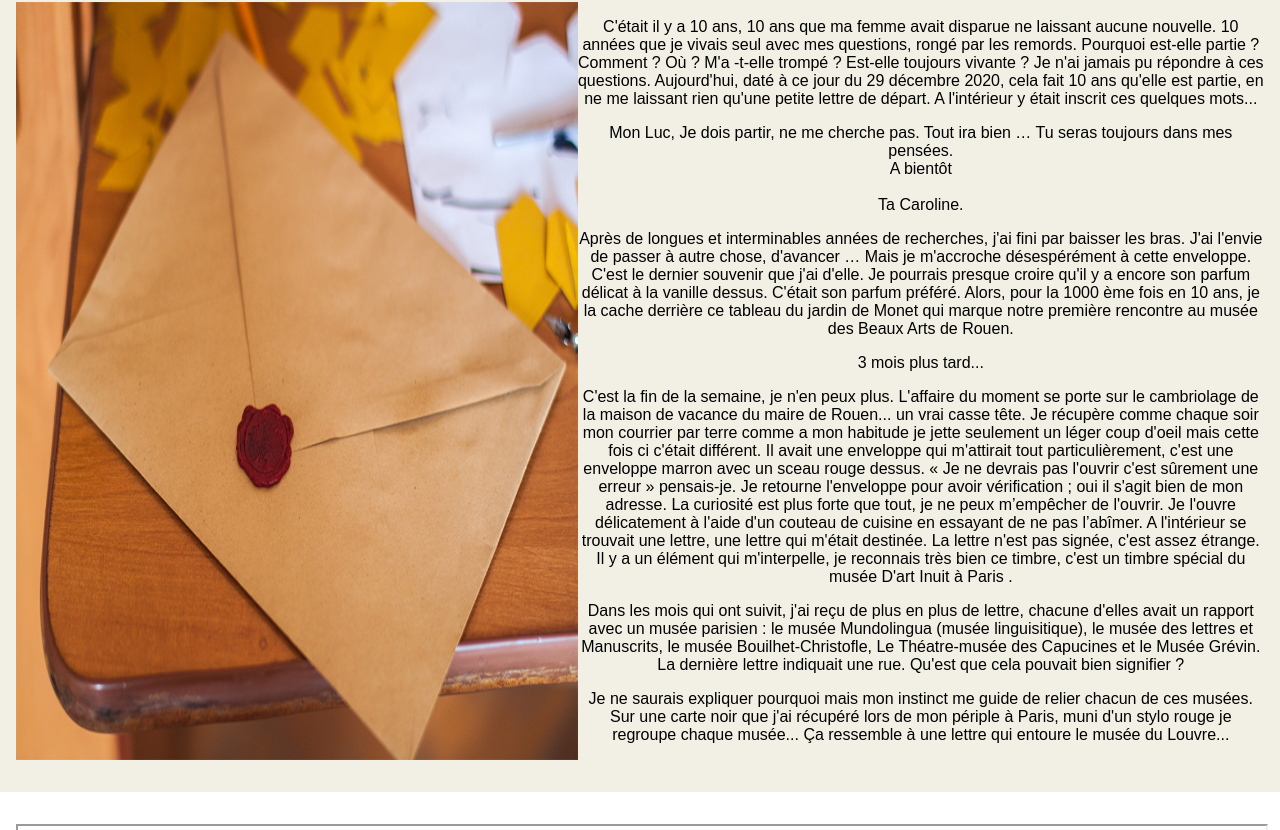
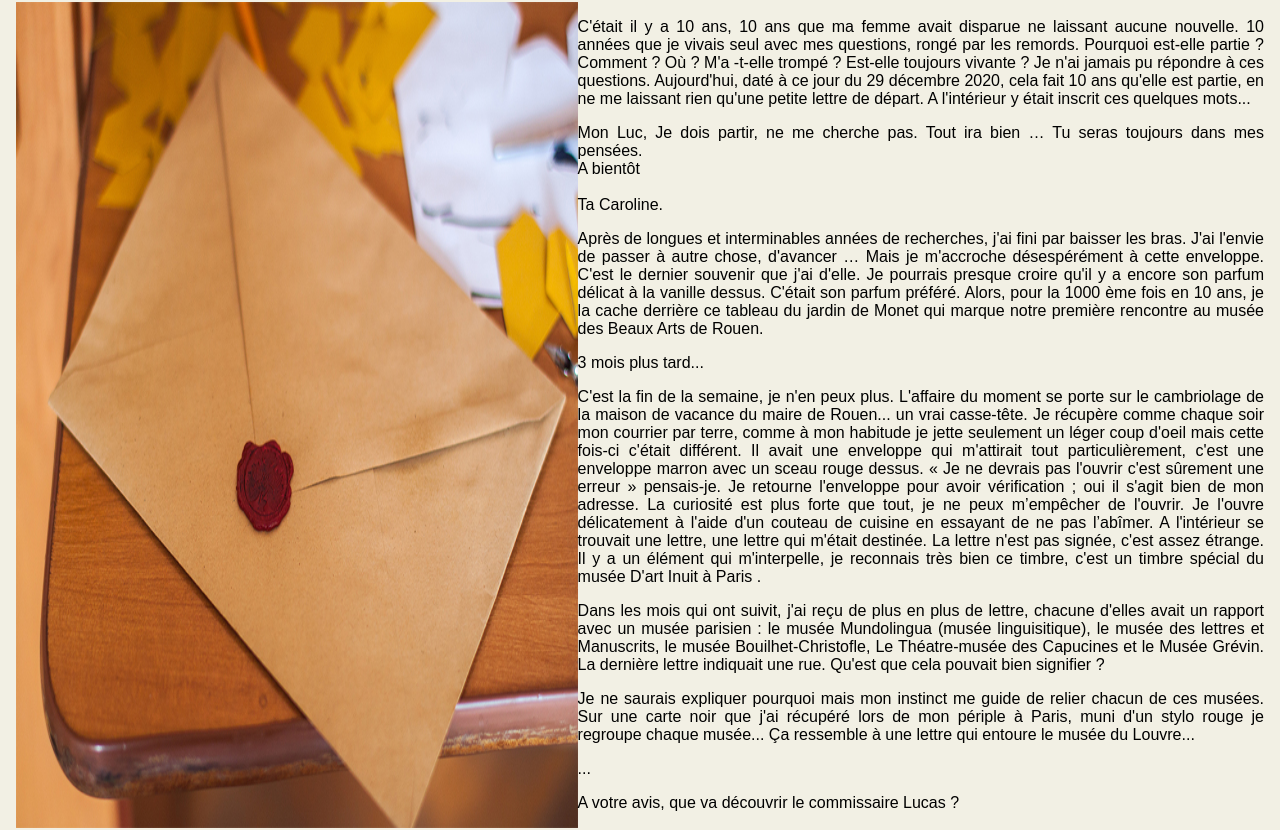
Before and after one commit to chloemgt/Projet-story-map---meutre-au-louvre-, a plain HTML site: page index.html in a window 1280 px wide. Shown: the part 1380-2210 px from the top of the page. Drawn offline with Linux system fonts and the light colour scheme; grey boxes are pictures that could not be loaded.

Commit message:
projet finit

```diff
--- a/index.html
+++ b/index.html
@@ -24,11 +24,11 @@
                     <h1 class="titre1">Bienvenue sur le blog des "Petites Lectures"</h1>
                     <h3 class="titre2">Notre histoire</h3>
                     <p class="texte">Chers internautes nous vous souhaitons la bienvenue sur notre page officielle « Les Petites Lectures ».
-                        Je nous présentes, nous sommes une petite équipe composée de Marie, Pierre et moi-même Amandine. Tous les trois sommes complètement fan de lecture. Que ce soit des thrillers, des romans policiers ... Tout nous passionne. </p>
+                        Nous sommes une petite équipe composée de Marie, Pierre et moi-même Amandine. Tous les trois, sommes complètement fan de lecture. Que ce soit des thrillers, des romans policiers ... Tout nous passionne. </p>
 
                        <p>Notre histoire à nous c'est quoi ? </p>
 
-                      <p> Etudiants en web master, chacun doté de sa spécialité entre le design, le marketing et le développement nous avons eu l'incroyable idée de réunir chacune de nos compétences. Tout cela lié à notre passion pour les romans. Le résultat ? Après plusieurs mois de réflexion et de recherches nous avons créer « Les Petites Lectures ».
+                      <p> Etudiants en web master, chacun doté de sa spécialité entre le design, le marketing et le développement nous avons eu l'idée de réunir chacune de nos compétences. Tout cela lié à notre passion pour les romans. Le résultat ? Après plusieurs mois de réflexion et de recherches nous avons créer « Les Petites Lectures ».
                          Ici, nous vous partagerons quotidiennement  nos petites trouvailles, nos perles rares comme nous aimons tant les nommés.
                         Pour chaque livre que nous partagerons, nous mettrons en avant sa synopsis puis nous l'animerons avec des images, cartes, accessoires. C'est important pour nous de donner vie aux livres, de vous faire vibrer à chaque ligne écrite soigneusement par l'auteur. </p>
                      <p>D'ailleurs, voici une de nos trouvailles ! </p>
@@ -70,9 +70,9 @@
                         <p>Après de longues et interminables années de recherches, j'ai fini par baisser les bras. J'ai l'envie de passer à autre chose, d'avancer … Mais je m'accroche désespérément à cette enveloppe. C'est le dernier souvenir que j'ai d'elle. Je pourrais presque croire qu'il y a encore son parfum délicat à la vanille dessus. C'était son parfum préféré.
                             Alors, pour la 1000 ème fois en 10 ans, je la cache derrière ce tableau du jardin de Monet qui marque notre première rencontre au musée des Beaux Arts de Rouen. </p>
                         <p>3 mois plus tard... </p>
-                        <p>C'est la fin de la semaine, je n'en peux plus. L'affaire du moment se porte sur le cambriolage de la maison de vacance du maire de Rouen... un vrai casse tête.
+                        <p>C'est la fin de la semaine, je n'en peux plus. L'affaire du moment se porte sur le cambriolage de la maison de vacance du maire de Rouen... un vrai casse-tête.
 
-                            Je récupère comme chaque soir mon courrier par terre comme a mon habitude je jette seulement un léger coup d'oeil mais cette fois ci c'était différent. Il avait une enveloppe qui m'attirait tout particulièrement, c'est une enveloppe marron avec un sceau rouge dessus.
+                            Je récupère comme chaque soir mon courrier par terre, comme à mon habitude je jette seulement un léger coup d'oeil mais cette fois-ci c'était différent. Il avait une enveloppe qui m'attirait tout particulièrement, c'est une enveloppe marron avec un sceau rouge dessus.
                             « Je ne devrais pas l'ouvrir c'est sûrement une erreur »  pensais-je. Je retourne l'enveloppe pour avoir vérification ; oui il s'agit bien de mon adresse.
                             La curiosité est plus forte que tout, je ne peux m’empêcher de l'ouvrir. Je l'ouvre délicatement à l'aide d'un couteau de cuisine en essayant de ne pas l’abîmer. A l'intérieur se trouvait une lettre, une lettre qui m'était destinée.
 
@@ -81,6 +81,8 @@
                                 Qu'est que cela pouvait bien signifier ? </p>
 
                             <p>Je ne saurais expliquer pourquoi mais mon instinct me guide de relier chacun de ces musées. Sur une carte noir que j'ai récupéré lors de mon périple à Paris, muni d'un stylo rouge je regroupe chaque musée... Ça ressemble à une lettre qui entoure le musée du Louvre... </p>
+                            <p>...</p>
+                            <p>A votre avis, que va découvrir le commissaire Lucas ?</p>
                         </div>
              </section>
              <section>
--- a/style.css
+++ b/style.css
@@ -71,7 +71,7 @@ li{
     font-family: 'Courier New', Courier, monospace;
     color:  #403C35;
 }p {
-    text-align: center;
+    text-align: justify;
     font-family: Arial, Helvetica, sans-serif;
     color: black;
 }
@@ -86,6 +86,7 @@ li{
 }
 .paragraphe2{
     font-family: Arial, Helvetica, sans-serif;
+    text-align: justify;
     color: black;
     display: flex;
     flex: 1 2 50%;
```
